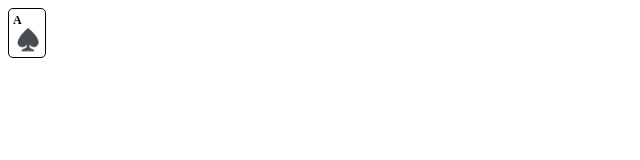
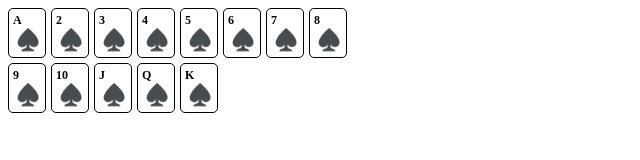
Before and after one commit to BynJerL/CardGame, a plain HTML site: page index.html in a window 1280 px wide. Shown: the whole page, without its empty margins (0-640 px from the left). Drawn offline with Linux system fonts and the light colour scheme.

Commit message:
Add card styles and complete card list in index.html

```diff
--- a/index.html
+++ b/index.html
@@ -5,6 +5,13 @@
     <meta name="viewport" content="width=device-width, initial-scale=1.0">
     <title>Iteration 1 - Card Deck</title>
     <style>
+        .deck {
+            display: flex;
+            flex-wrap: wrap;
+            gap: 5px;
+            width: 360px;
+        }
+
         .card {
             display: flex;
             flex-direction: column;
@@ -43,18 +50,18 @@
 
         const card_list = [
             new Card("♠️", "A"),
-            // new Card("♠️", "2"),
-            // new Card("♠️", "3"),
-            // new Card("♠️", "4"),
-            // new Card("♠️", "5"),
-            // new Card("♠️", "6"),
-            // new Card("♠️", "7"),
-            // new Card("♠️", "8"),
-            // new Card("♠️", "9"),
-            // new Card("♠️", "10"),
-            // new Card("♠️", "J"),
-            // new Card("♠️", "Q"),
-            // new Card("♠️", "K"),
+            new Card("♠️", "2"),
+            new Card("♠️", "3"),
+            new Card("♠️", "4"),
+            new Card("♠️", "5"),
+            new Card("♠️", "6"),
+            new Card("♠️", "7"),
+            new Card("♠️", "8"),
+            new Card("♠️", "9"),
+            new Card("♠️", "10"),
+            new Card("♠️", "J"),
+            new Card("♠️", "Q"),
+            new Card("♠️", "K"),
         ]
 
         cardDeck.innerHTML = card_list.map(
```
